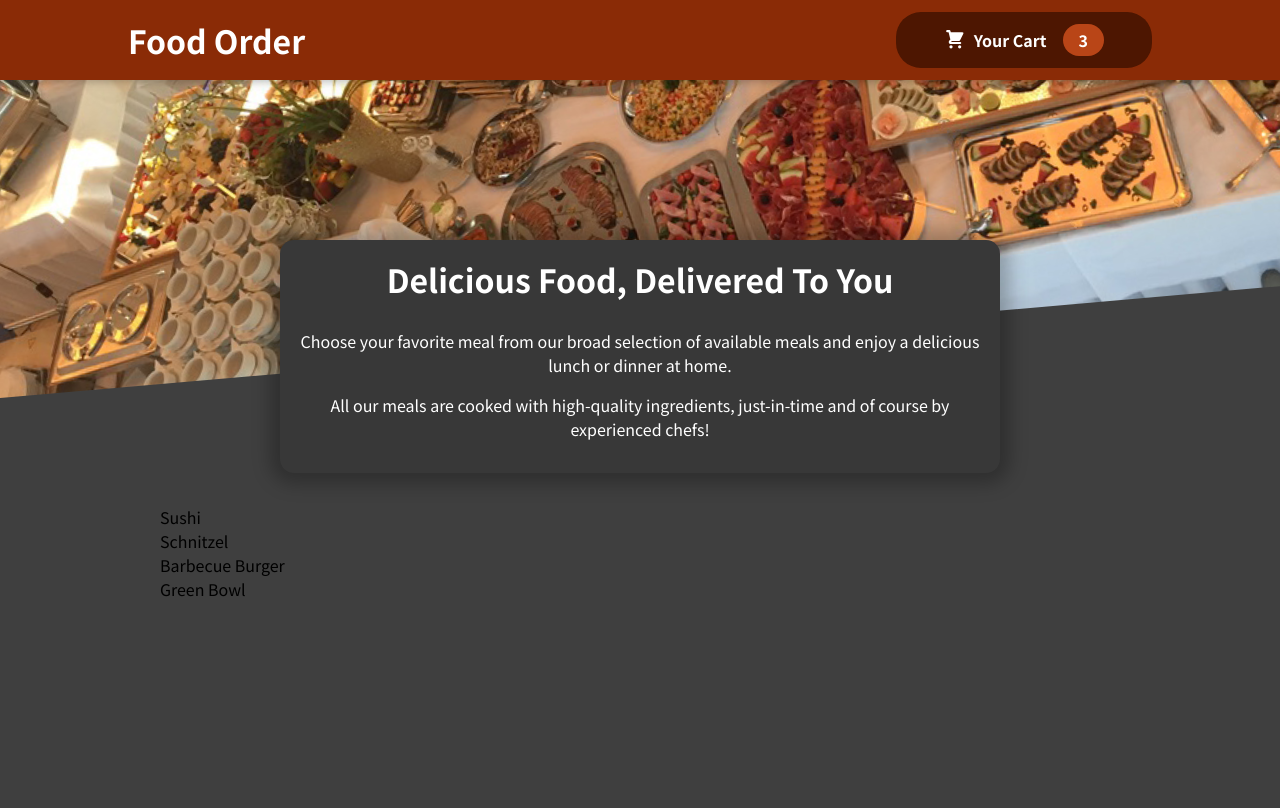
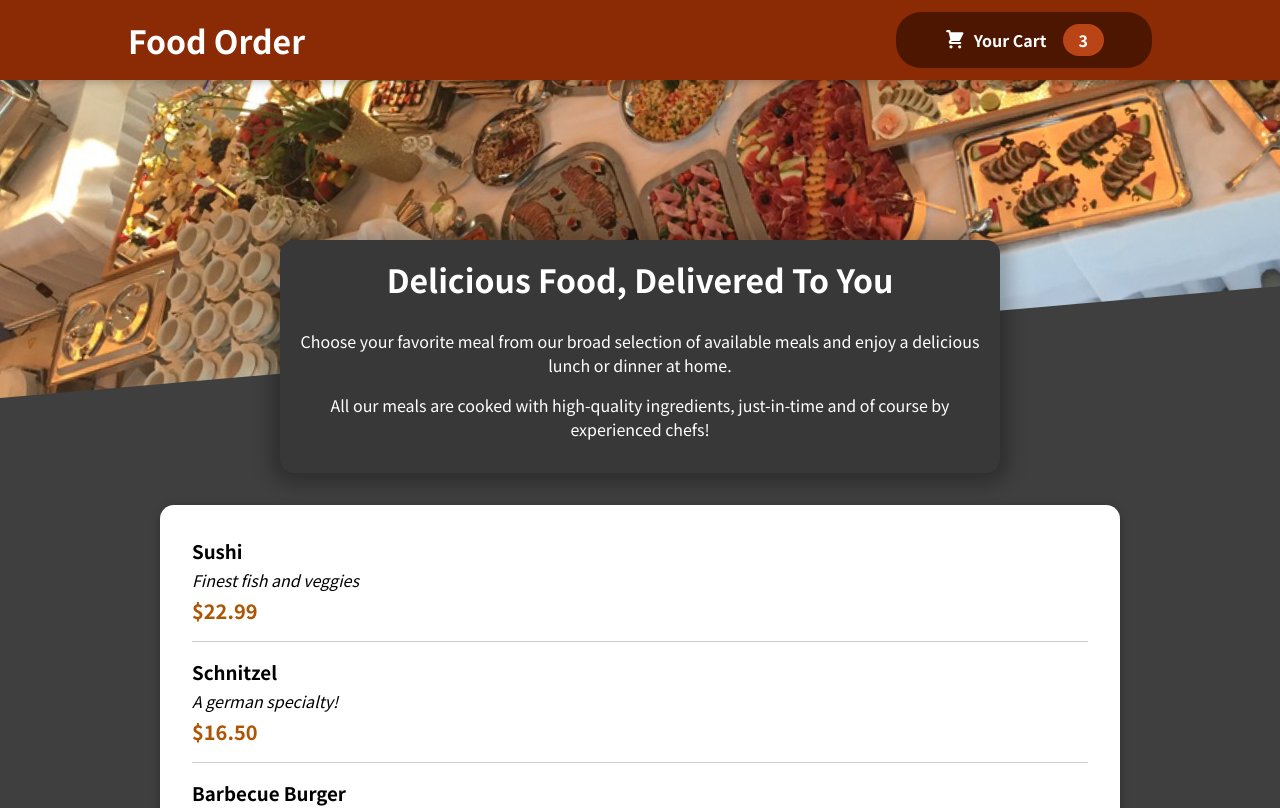
Before and after one commit to vargassormm1/FoodOrder, a React (Create React App) app: page / in a window 1280 px wide. Shown: the top 808 px of the page. Built offline with nearby package versions, Linux system fonts and the light colour scheme.

Commit message:
added MealItem component to list out all food

```diff
--- a/src/Components/Meals/AvailableMeals.js
+++ b/src/Components/Meals/AvailableMeals.js
@@ -1,3 +1,5 @@
+import Card from "../UI/Card";
+import MealItem from "./MealItem";
 import classes from "./AvailableMeals.module.css";
 
 const DUMMY_MEALS = [
@@ -28,10 +30,17 @@
 ];
 
 const AvailableMeals = (props) => {
-  const mealsList = DUMMY_MEALS.map((meal) => <li>{meal.name}</li>);
+  const mealsList = DUMMY_MEALS.map((meal) => (
+    <MealItem
+      key={meal.id}
+      name={meal.name}
+      description={meal.description}
+      price={meal.price}
+    />
+  ));
   return (
     <section className={classes.meals}>
-      <ul>{mealsList}</ul>
+      <Card>{mealsList}</Card>
     </section>
   );
 };
--- /dev/null
+++ b/src/Components/Meals/MealForm.js
@@ -0,0 +1,5 @@
+const MealForm = (props) => {
+  return <div></div>;
+};
+
+export default MealForm;
--- /dev/null
+++ b/src/Components/Meals/MealItem.js
@@ -0,0 +1,18 @@
+import MealForm from "./MealForm";
+import classes from "./MealItem.module.css";
+
+const MealItem = (props) => {
+  const price = `$${props.price.toFixed(2)}`;
+  return (
+    <li className={classes.meal}>
+      <div>
+        <h3>{props.name}</h3>
+        <div className={classes.description}>{props.description}</div>
+        <div className={classes.price}>{price}</div>
+      </div>
+      <div></div>
+    </li>
+  );
+};
+
+export default MealItem;
--- /dev/null
+++ b/src/Components/Meals/MealItem.module.css
@@ -0,0 +1,22 @@
+.meal {
+  display: flex;
+  justify-content: space-between;
+  margin: 1rem;
+  padding-bottom: 1rem;
+  border-bottom: 1px solid #ccc;
+}
+
+.meal h3 {
+  margin: 0 0 0.25rem 0;
+}
+
+.description {
+  font-style: italic;
+}
+
+.price {
+  margin-top: 0.25rem;
+  font-weight: bold;
+  color: #ad5502;
+  font-size: 1.25rem;
+}
```
